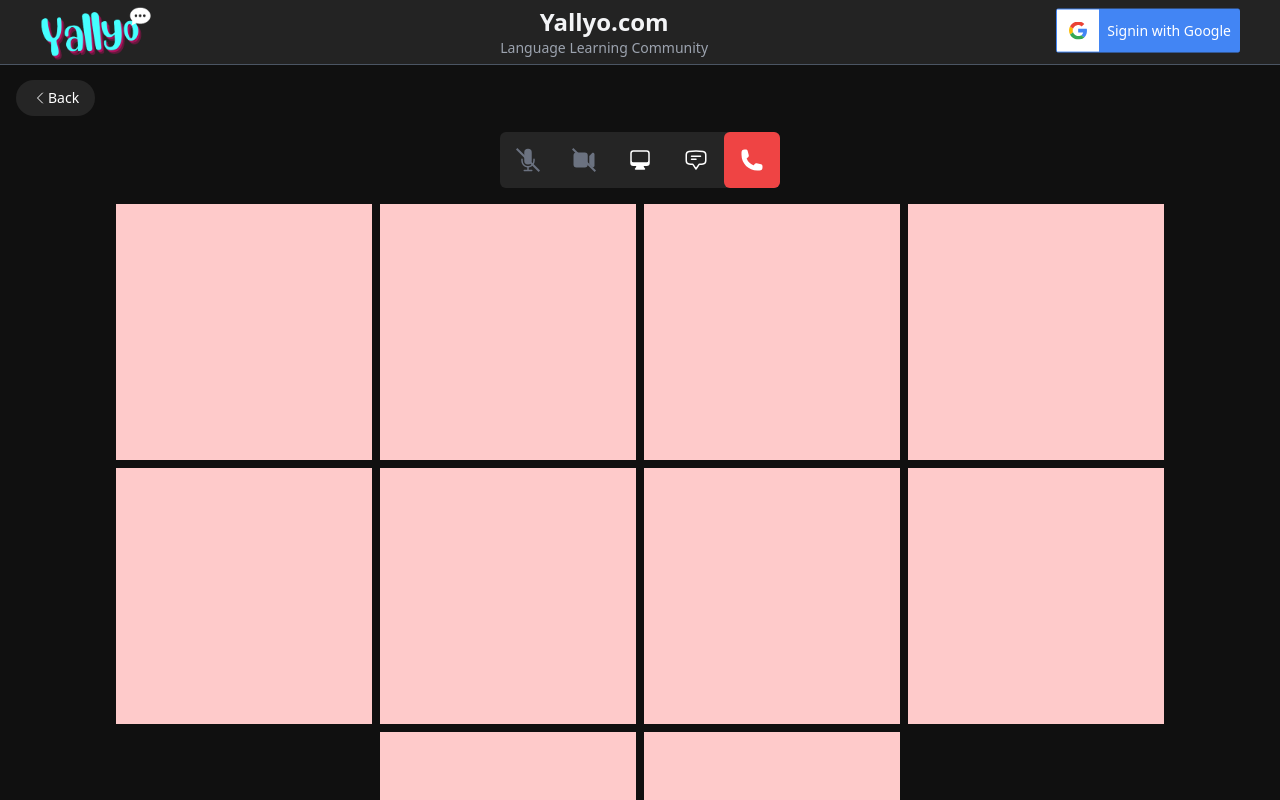
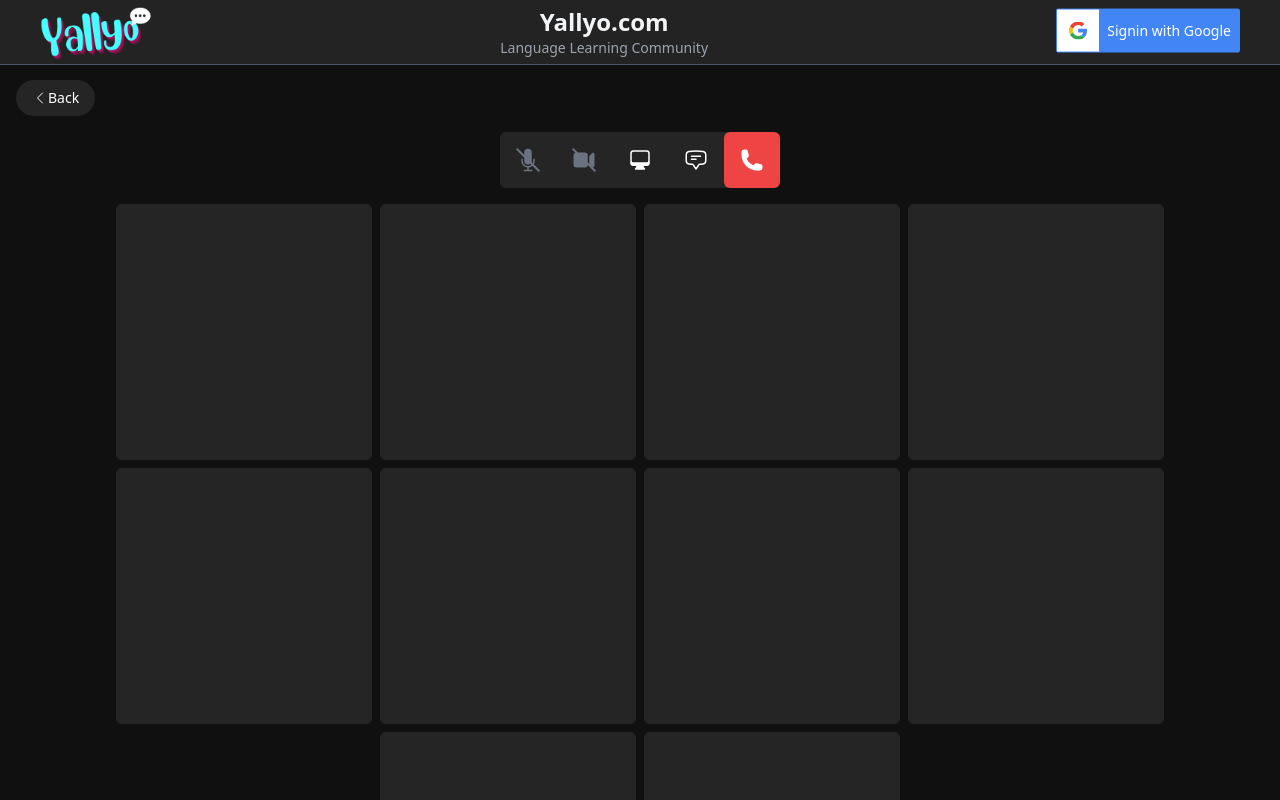
Before and after one commit to goffxnca/yallyo-web, a Next.js app: page /rooms/1 in a window 1280 px wide. Shown: the top 800 px of the page. Built offline with nearby package versions, Linux system fonts and the light colour scheme; no server answers.

Commit message:
set max width to show only 5 video box horizontal

```diff
--- a/src/components/Session/SessionContainer.tsx
+++ b/src/components/Session/SessionContainer.tsx
@@ -239,8 +239,8 @@ const RoomSession = () => {
         <SessionControlList onToggleCam={toggleCam} onToggleVoice={toggleMic} />
 
         <div className="flex justify-center my-4">
-          <ul className="flex gap-2 flex-wrap justify-center ">
-            <div className="w-40 h-40 md:w-64 md:h-64 bg-red-200">
+          <ul className="flex gap-2 flex-wrap justify-center max-w-[1400px]">
+            <div className="w-40 h-40 md:w-64 md:h-64 bg-secondary rounded-md">
               <video
                 id="localUser"
                 autoPlay
@@ -250,12 +250,11 @@ const RoomSession = () => {
                   width: "100%",
                   height: "100%",
                 }}
-                // width={200}
-                // height={200}
+                className="rounded-md"
               />
             </div>
 
-            <div className="w-40 h-40 md:w-64 md:h-64 bg-red-200">
+            <div className="w-40 h-40 md:w-64 md:h-64 bg-secondary rounded-md">
               <video
                 id="remoteUser"
                 autoPlay
@@ -265,13 +264,15 @@ const RoomSession = () => {
                   width: "100%",
                   height: "100%",
                 }}
-                // width={200}
-                // height={200}
+                className="rounded-md"
               />
             </div>
 
             {createNArray(8).map((num) => (
-              <div key={num} className="w-40 h-40 md:w-64 md:h-64 bg-red-200" />
+              <div
+                key={num}
+                className="w-40 h-40 md:w-64 md:h-64 bg-secondary rounded-md"
+              />
             ))}
           </ul>
         </div>
```
